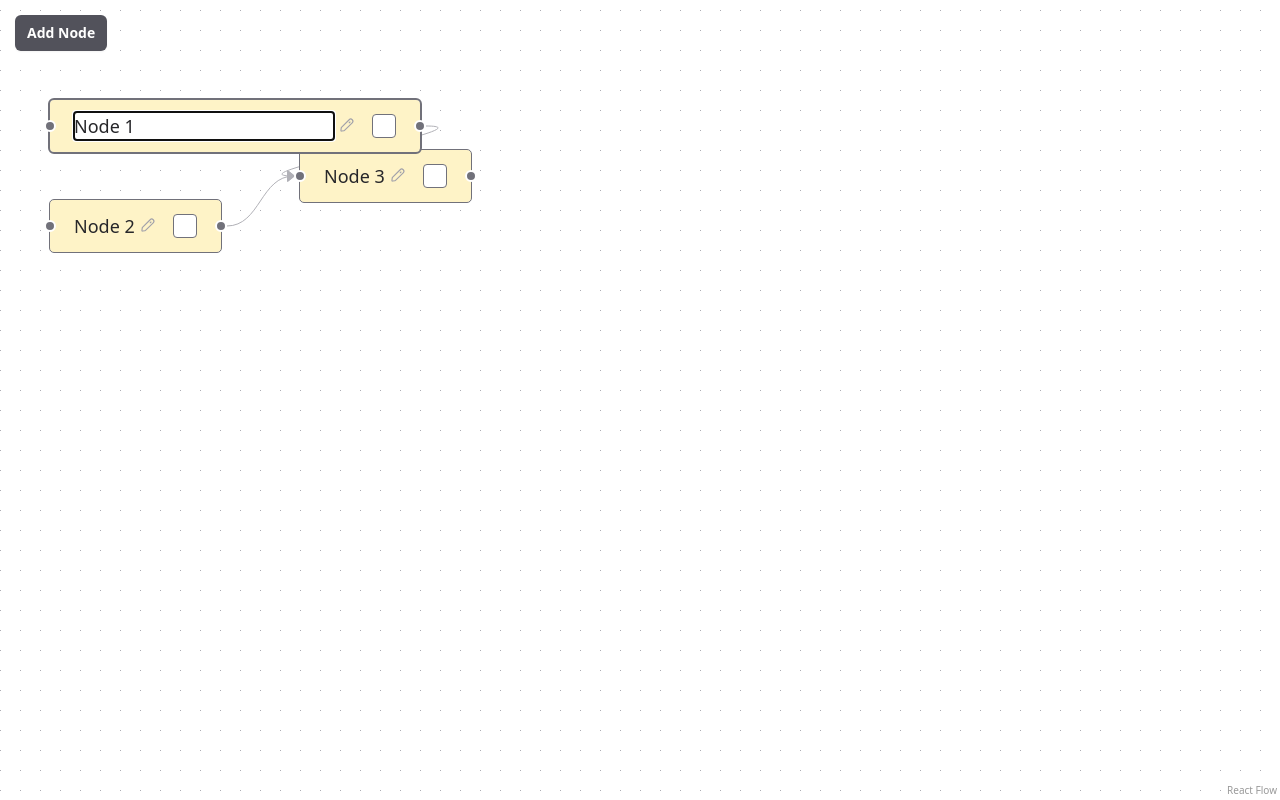
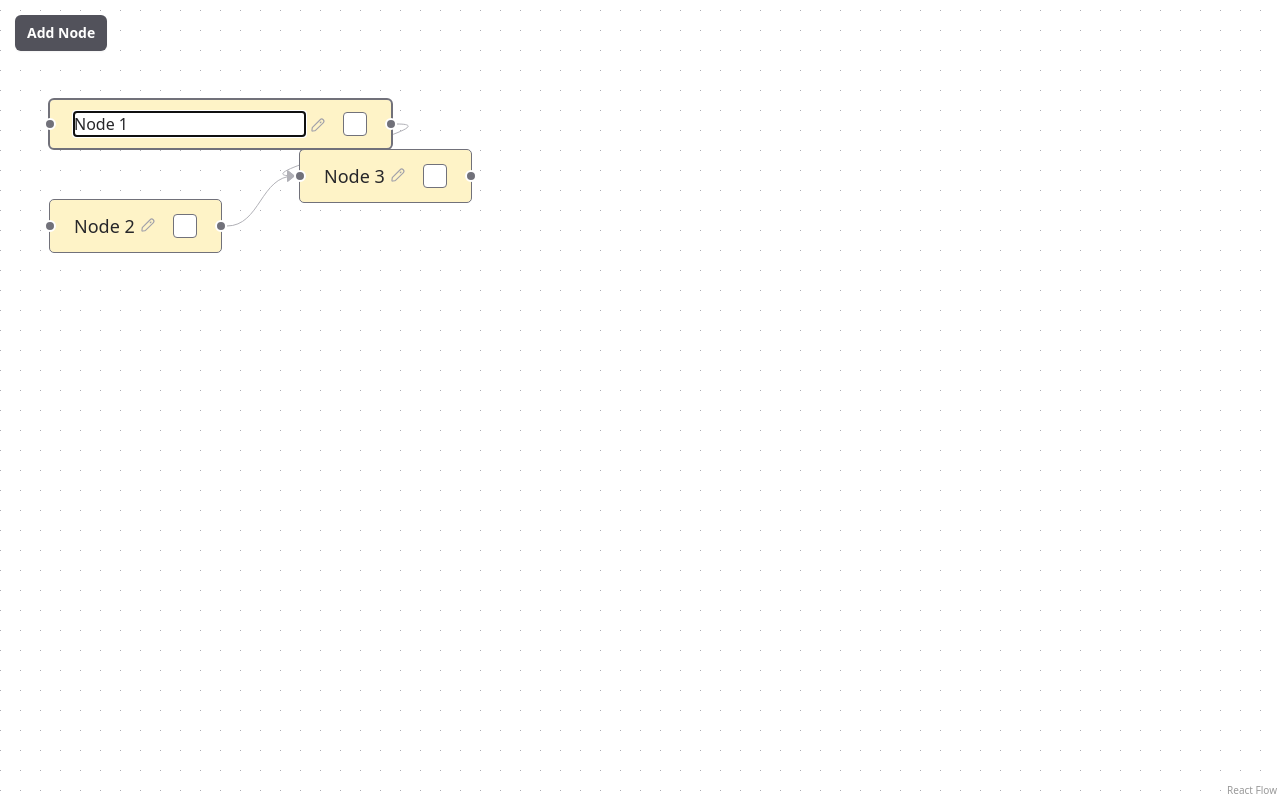
Before and after one commit to cmatzenbach/work-order-workflows, a React (Vite) app: page / in a window 1280 px wide. Both pictures are taken after a click on the icon 145 px from the left and 123 px from the top of the page. Built offline with nearby package versions, Linux system fonts and the light colour scheme.

Commit message:
Remove unnecessary styles

```diff
--- a/src/general/EditInput.tsx
+++ b/src/general/EditInput.tsx
@@ -34,7 +34,7 @@ export const EditInput = ({
   };
 
   return (
-    <div className="text-lg shrink-0">
+    <div>
       <input
         autoFocus
         value={value}
```
